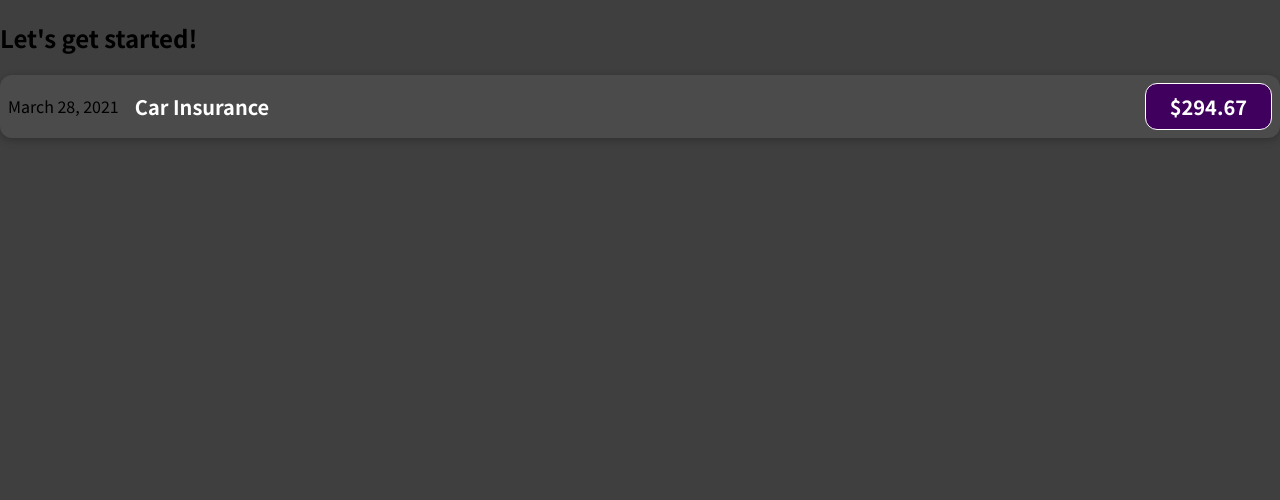
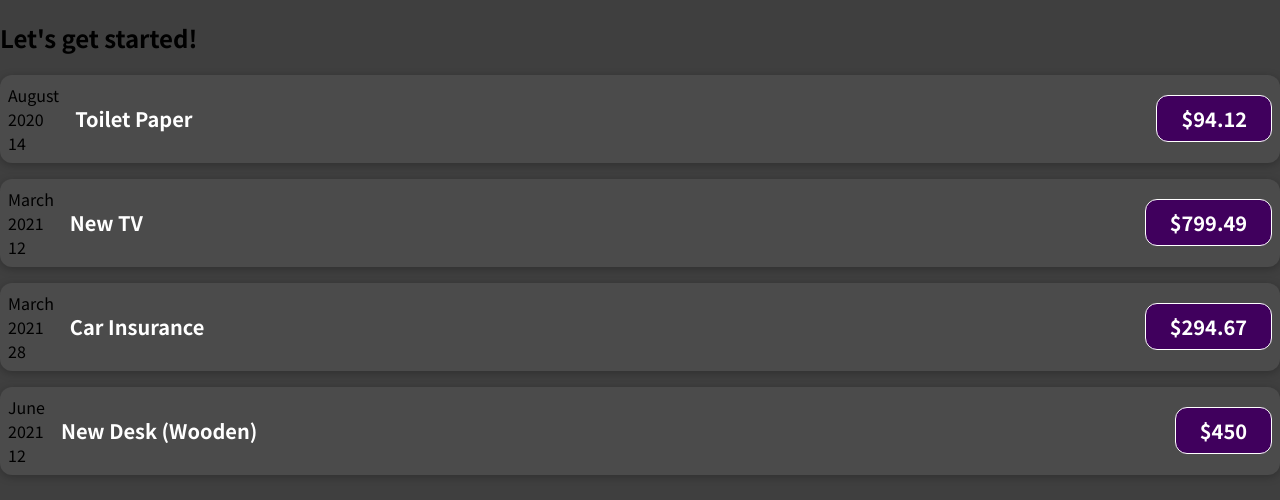
Before and after one commit to WAHoltz/ExpenseTracker, a JavaScript app in the folder 01-starting-setup/: page / in a window 1280 px wide. Shown: the top 500 px of the page. Built offline with nearby package versions, Linux system fonts and the light colour scheme.

Commit message:
Added custom componetns

```diff
--- a/01-starting-setup/src/App.js
+++ b/01-starting-setup/src/App.js
@@ -1,10 +1,56 @@
 import ExpenseItem from "./components/ExpenseItem";
 
 const App = () => {
+  const expenses = [
+    {
+      id: "e1",
+      title: "Toilet Paper",
+      amount: 94.12,
+      date: new Date(2020, 7, 14),
+    },
+    {
+      id: "e2",
+      title: "New TV",
+      amount: 799.49,
+      date: new Date(2021, 2, 12),
+    },
+    {
+      id: "e3",
+      title: "Car Insurance",
+      amount: 294.67,
+      date: new Date(2021, 2, 28),
+    },
+    {
+      id: "e4",
+      title: "New Desk (Wooden)",
+      amount: 450,
+      date: new Date(2021, 5, 12),
+    },
+  ];
+
   return (
     <div>
       <h2>Let's get started!</h2>
-      <ExpenseItem></ExpenseItem>
+      <ExpenseItem
+        title={expenses[0].title}
+        amount={expenses[0].amount}
+        date={expenses[0].date}
+      />
+      <ExpenseItem
+        title={expenses[1].title}
+        amount={expenses[1].amount}
+        date={expenses[1].date}
+      />
+      <ExpenseItem
+        title={expenses[2].title}
+        amount={expenses[2].amount}
+        date={expenses[2].date}
+      />
+      <ExpenseItem
+        title={expenses[3].title}
+        amount={expenses[3].amount}
+        date={expenses[3].date}
+      />
     </div>
   );
 };
--- /dev/null
+++ b/01-starting-setup/src/components/ExpenseDate.js
@@ -0,0 +1,15 @@
+const ExpenseDate = (props) => {
+  const month = props.date.toLocaleString("en-US", { month: "long" });
+  const day = props.date.toLocaleString("en-US", { day: "2-digit" });
+  const year = props.date.getFullYear();
+
+  return (
+    <div>
+      <div>{month}</div>
+      <div>{year}</div>
+      <div>{day}</div>
+    </div>
+  );
+};
+
+export default ExpenseDate;
--- a/01-starting-setup/src/components/ExpenseItem.js
+++ b/01-starting-setup/src/components/ExpenseItem.js
@@ -1,12 +1,13 @@
+import ExpenseDate from "./ExpenseDate";
 import "./ExpenseItem.css";
 
-const ExpenseItem = () => {
+const ExpenseItem = (props) => {
   return (
     <div className="expense-item">
-      <div>March 28, 2021</div>
+      <ExpenseDate date={props.date} />
       <div className="expense-item__description">
-        <h2>Car Insurance</h2>
-        <div className="expense-item__price">$294.67</div>
+        <h2>{props.title}</h2>
+        <div className="expense-item__price">${props.amount}</div>
       </div>
     </div>
   );
```
Also changed, not shown: 1 other file (tests, documents, lock files or other folders).
